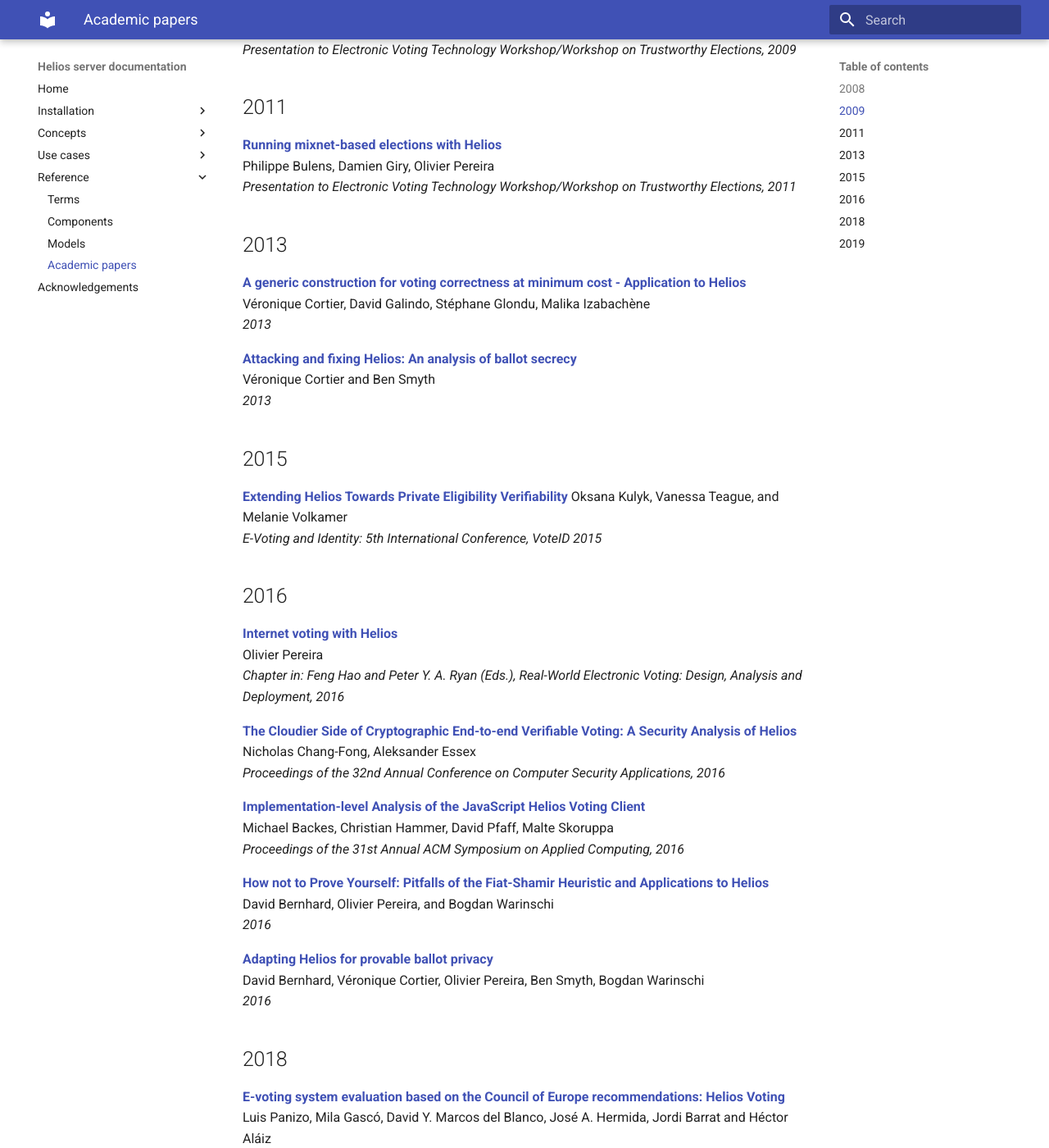
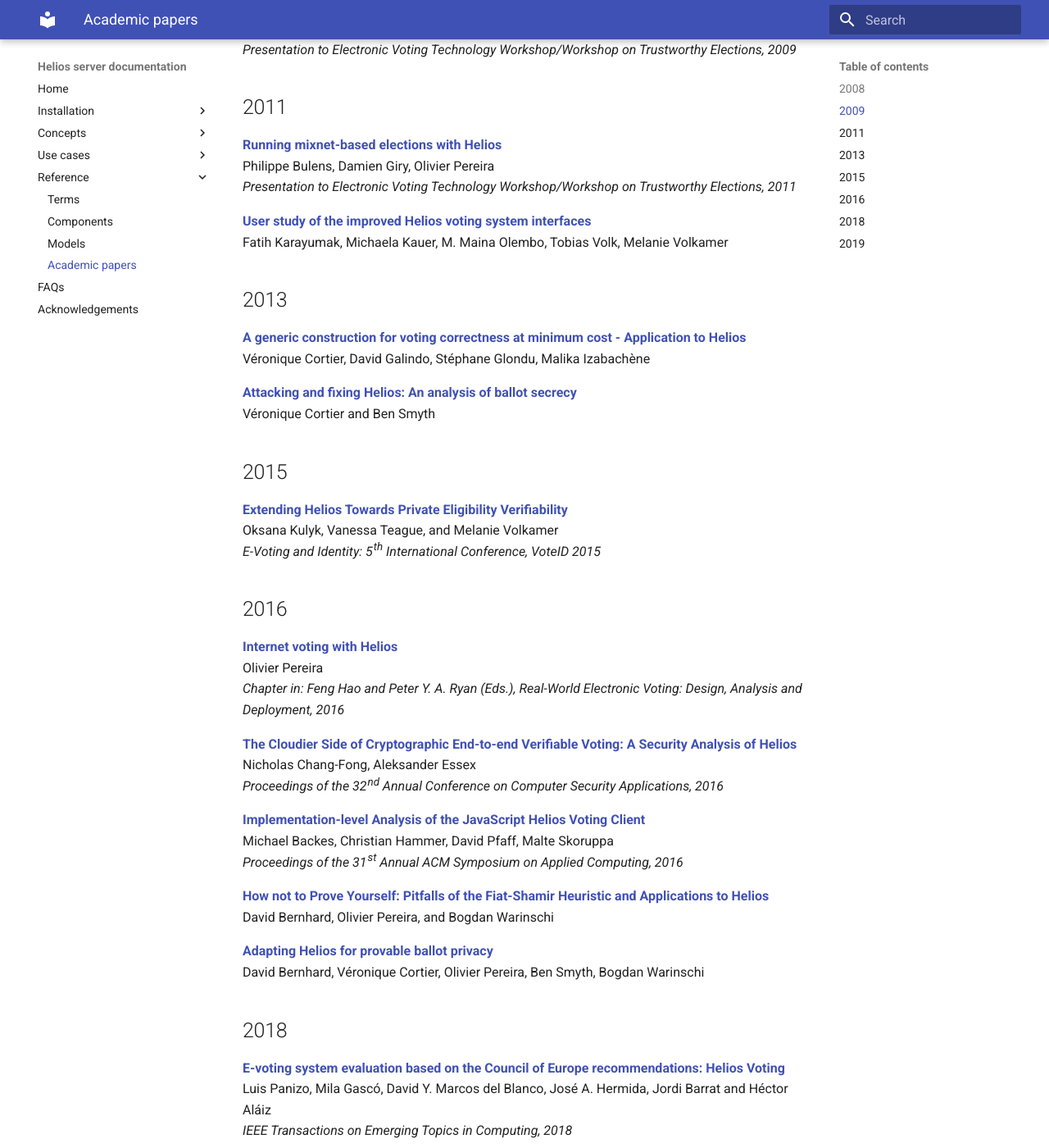
Before and after one commit to wrmack/helios-server-docs, an MkDocs documentation site: the page built from docs/ref_literature.md, in a window 1280 px wide and 1400 px high, scrolled down 402 px. Shown: the whole window at 82% size. Built offline with MkDocs 1.6.1 and Material for MkDocs 9.7.7, drawn with Linux system fonts in a browser that asks for light colours; some of the changed text lies outside the part shown.

Commit message:
20191005

```diff
--- a/docs/ref_literature.md
+++ b/docs/ref_literature.md
@@ -15,17 +15,21 @@
 Philippe Bulens, Damien Giry, Olivier Pereira
 *Presentation to Electronic Voting Technology Workshop/Workshop on Trustworthy Elections, 2011*
 
+**[User study of the improved Helios voting system interfaces](https://www.researchgate.net/profile/Melanie_Volkamer/publication/262933761_User_Study_of_the_Improved_Helios_Voting_System_Interface/links/0f31753a802b532004000000/User-Study-of-the-Improved-Helios-Voting-System-Interface.pdf)**
+Fatih Karayumak, Michaela Kauer, M. Maina Olembo, Tobias Volk, Melanie Volkamer
+
 ## 2013
 **[A generic construction for voting correctness at minimum cost - Application to Helios](https://eprint.iacr.org/2013/177.pdf)**
 Véronique Cortier, David Galindo, Stéphane Glondu, Malika Izabachène
-*2013*
+
 
 **[Attacking and fixing Helios: An analysis of ballot secrecy](https://bensmyth.com/files/Smyth12-attacking-Helios.pdf)**
 Véronique Cortier and Ben Smyth
-*2013*
+
 
 ## 2015
-**[Extending Helios Towards Private Eligibility Verifiability](https://www.researchgate.net/publication/281526028_Extending_Helios_Towards_Private_Eligibility_Verifiability)**  Oksana Kulyk, Vanessa Teague, and Melanie Volkamer
+**[Extending Helios Towards Private Eligibility Verifiability](https://www.researchgate.net/publication/281526028_Extending_Helios_Towards_Private_Eligibility_Verifiability)**
+Oksana Kulyk, Vanessa Teague, and Melanie Volkamer
 *E-Voting and Identity: 5th International Conference, VoteID 2015*
 
 ## 2016
@@ -46,17 +50,19 @@
 
 **[How not to Prove Yourself: Pitfalls of the Fiat-Shamir Heuristic and Applications to Helios](https://eprint.iacr.org/2016/771.pdf)**
 David Bernhard, Olivier Pereira, and Bogdan Warinschi
-*2016*
 
 
 **[Adapting Helios for provable ballot privacy](https://eprint.iacr.org/2016/756.pdf)**
 David Bernhard, Véronique Cortier, Olivier Pereira, Ben Smyth, Bogdan Warinschi
-*2016*
+
 
 ## 2018
-**[E-voting system evaluation based on the Council of Europe recommendations: Helios Voting]()**
+**[E-voting system evaluation based on the Council of Europe recommendations: Helios Voting](https://www.researchgate.net/publication/329062508_E-voting_system_evaluation_based_on_the_Council_of_Europe_recommendations_Helios_Voting)**
 Luis Panizo, Mila Gascó, David Y. Marcos del Blanco, José A. Hermida, Jordi Barrat and Héctor Aláiz
 *IEEE Transactions on Emerging Topics in Computing, 2018*
+
+**[Comparative Usability Evaluation of Cast-as-Intended Verification Approaches in Internet Voting](https://publikationen.bibliothek.kit.edu/1000082014)**
+Karola Marky, Oksana Kulyk, Melanie Volkamer
 
 ## 2019
 **[A protocolized, comparative study of Helios Voting and Scytl/iVote](http://www.ctg.albany.edu/media/pubs/pdfs/A_Protocolized_Comparative_Study_of_Helios_Voting_and_Scytl_iVote.pdf)**
--- a/mkdocs.yml
+++ b/mkdocs.yml
@@ -25,9 +25,37 @@
     - 'Components' : 'ref_components.md'
     - 'Models' : 'ref_models.md'
     - 'Academic papers' : 'ref_literature.md'
+  - 'FAQs' : 'faq_faq1.md'
   - 'Acknowledgements' : 'acknowledgements.md'
 
 theme:
   name: 'material'
 
+markdown_extensions:
+  - pymdownx.arithmatex
+  - pymdownx.betterem:
+      smart_enable: all
+  - pymdownx.caret
+  - pymdownx.critic
+  - pymdownx.details
+  - pymdownx.emoji:
+      emoji_generator: !!python/name:pymdownx.emoji.to_svg
+  - pymdownx.inlinehilite
+  - pymdownx.magiclink
+  - pymdownx.mark
+  - pymdownx.smartsymbols
+  - pymdownx.superfences
+  - pymdownx.tasklist:
+      custom_checkbox: true
+  - pymdownx.tilde
+
+
+# Quick reference
+
+# Local server
 # mkdocs serve -a 127.0.01:8001
+
+# Build docs into site folder
+# mkdocs build
+
+# Material extensions: https://squidfunk.github.io/mkdocs-material/extensions/admonition/
```
Also changed, not shown: docs/con_voting.md (+3 -0 lines), docs/faq_faq1.md (added, +11 -0 lines), docs/index.md (+9 -2 lines).
